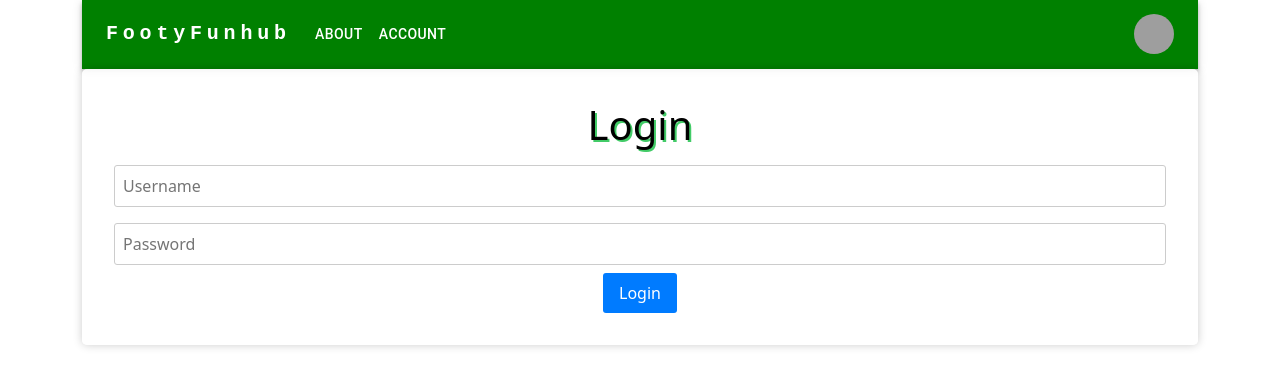
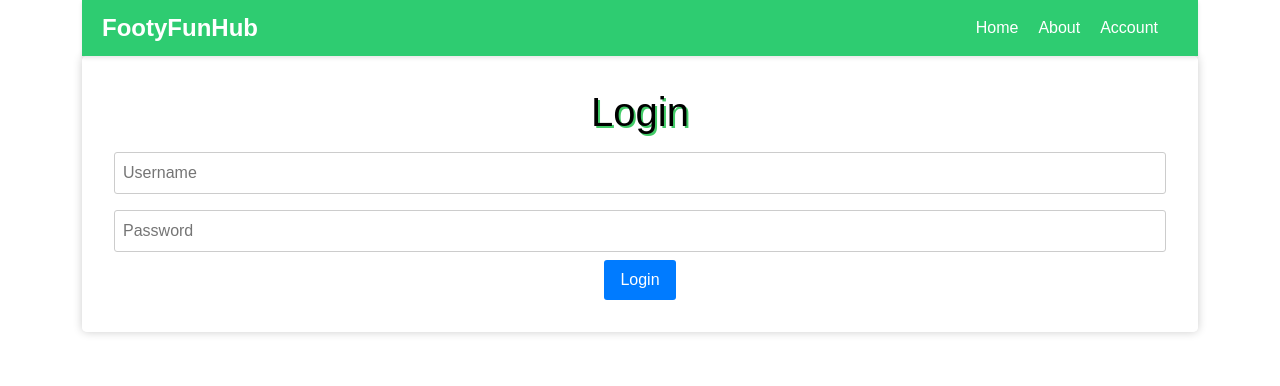
Before and after one commit to JamesLian7/aspnetserver, a React (Create React App) app in the folder reactclient/: page /Account in a window 1280 px wide. Shown: the top 386 px of the page. Built offline with nearby package versions, Linux system fonts and the light colour scheme; grey boxes are pictures that could not be loaded.

Commit message:
added better navbar

```diff
--- a/reactclient/package.json
+++ b/reactclient/package.json
@@ -16,6 +16,7 @@
     "bootstrap": "^5.3.1",
     "postcss": "^8.4.27",
     "react": "^18.2.0",
+    "react-bootstrap": "^2.8.0",
     "react-dom": "^18.2.0",
     "react-router-dom": "^6.14.2",
     "react-scripts": "5.0.1",
--- a/reactclient/src/App.js
+++ b/reactclient/src/App.js
@@ -6,9 +6,8 @@ import PostUpdateForm from "./components/PostUpdateForm";
 import About from "./components/About";
 import Account from "./components/Account";
 import Home from "./components/Home";
-
+import NavBar from "/Users/jameslian/Documents/aspnetserver/reactclient/src/components/NavBar.js"
 import "./styles.css"
-import ResponsiveAppBar from "./components/NavBar";
 
 
 
@@ -17,7 +16,7 @@ function App(){
 
   return (
     <div className="container">
-      <ResponsiveAppBar />
+
       <Routes>
         <Route path = "/" element={<Home />} />
         <Route path = "About" element={<About />} />
--- a/reactclient/src/components/About.js
+++ b/reactclient/src/components/About.js
@@ -1,5 +1,6 @@
 import React from "react";
 import "/Users/jameslian/Documents/aspnetserver/reactclient/src/about.css"
+import NavBar from "/Users/jameslian/Documents/aspnetserver/reactclient/src/components/NavBar.js"
 const About = () =>{
     return(
         <div className="App"><HeroSection /></div>
@@ -11,6 +12,8 @@ export default About;
 
 function HeroSection() {
   return (
+    <div>
+    <NavBar/>
     <main className="main">
       <section className="hero">
         <div className="hero-bg"></div>
@@ -21,5 +24,6 @@ function HeroSection() {
         </div>
       </section>
     </main>
+    </div>
   );
 }
--- a/reactclient/src/components/Account.js
+++ b/reactclient/src/components/Account.js
@@ -1,5 +1,6 @@
 import React from 'react';
 import Account from '/Users/jameslian/Documents/aspnetserver/reactclient/src/Account.css'
+import NavBar from "/Users/jameslian/Documents/aspnetserver/reactclient/src/components/NavBar.js"
 function LoginForm() {
   const login = () => {
     // Perform login logic here
@@ -8,12 +9,15 @@ function LoginForm() {
   };
 
   return (
+    <div>
+      <NavBar/>
     <div className="login-form">
       <h1>Login</h1>
       <input type="text" placeholder="Username" />
       <input type="password" placeholder="Password" />
       <button className="btn5" onClick={login}>Login</button>
     </div>
+    </div>
   );
 }
 
--- a/reactclient/src/components/Home.js
+++ b/reactclient/src/components/Home.js
@@ -5,7 +5,7 @@ import PostCreateForm from "/Users/jameslian/Documents/aspnetserver/reactclient/
 import PostUpdateForm from "/Users/jameslian/Documents/aspnetserver/reactclient/src/components/PostUpdateForm.js";
 import About from "/Users/jameslian/Documents/aspnetserver/reactclient/src/components/About.js";
 import Account from "/Users/jameslian/Documents/aspnetserver/reactclient/src/components/Account.js";
-
+import NavBar from "/Users/jameslian/Documents/aspnetserver/reactclient/src/components/NavBar.js"
 
 export default function App() {
     const [posts, setPosts] = useState([]);
@@ -47,6 +47,7 @@ export default function App() {
 
     return (
       <div className="container">
+        <NavBar/>
         <div className="box1">
           <div className="box2">
             {(showingCreateNewPostForm === false && postCurrentlyBeingUpdated === null) && (
--- a/reactclient/src/components/NavBar.js
+++ b/reactclient/src/components/NavBar.js
@@ -1,173 +1,31 @@
-import AppBar from '@mui/material/AppBar';
-import Box from '@mui/material/Box';
-import { Toolbar } from '@material-ui/core';
-import IconButton from '@mui/material/IconButton';
-import Typography from '@mui/material/Typography';
-import Menu from '@mui/material/Menu';
-import MenuIcon from '@mui/icons-material/Menu';
-import Container from '@mui/material/Container';
-import Avatar from '@mui/material/Avatar';
-import Button from '@mui/material/Button';
-import Tooltip from '@mui/material/Tooltip';
-import MenuItem from '@mui/material/MenuItem';
-import AdbIcon from '@mui/icons-material/Adb';
-import {Link} from "react-router-dom"
 
-import '../styles.css'
-import { green } from '@mui/material/colors';
-import { color } from '@mui/system';
-import * as React from 'react';
+import React, { useState } from 'react';
+import styles from "/Users/jameslian/Documents/aspnetserver/reactclient/src/styles.css"
 
 
-const pages = [ 'About', 'Account'];
-const settings = ['Profile', 'Account', 'Dashboard', 'Logout'];
+const Navbar = () => {
+  const [showMenu, setShowMenu] = useState(false);
 
-function ResponsiveAppBar() {
-  const [anchorElNav, setAnchorElNav] = React.useState(null);
-  const [anchorElUser, setAnchorElUser] = React.useState(null);
-
-  const handleOpenNavMenu = (event) => {
-    setAnchorElNav(event.currentTarget);
-  };
-  const handleOpenUserMenu = (event) => {
-    setAnchorElUser(event.currentTarget);
-  };
-
-  const handleCloseNavMenu = () => {
-    setAnchorElNav(null);
-  };
-
-  const handleCloseUserMenu = () => {
-    setAnchorElUser(null);
+  const toggleMenu = () => {
+    setShowMenu(!showMenu);
   };
 
   return (
-<AppBar className={"help"} position="static" sx={{ backgroundColor: 'green' }}>
-      <Container maxWidth="xl">
-        <Toolbar disableGutters>
+    <nav className="navbar">
+      <a href="/" className="nav-title">
+        FootyFunHub
+      </a>
+      <ul className={`nav-links ${showMenu ? 'show' : ''}`}>
+        <li><a href="/">Home</a></li>
+        <li><a href="/About">About</a></li>
+        <li><a href="/Account">Account</a></li>
 
-          <Typography
-            variant="h6"
-            noWrap
-            component="a"
-            href="/"
-            sx={{
-              mr: 2,
-              display: { xs: 'none', md: 'flex' },
-              fontFamily: 'monospace',
-              fontWeight: 700,
-              letterSpacing: '.3rem',
-              color: 'inherit',
-              textDecoration: 'none',
-              hover:"red"
-            }}
-          >
-            FootyFunhub
-          </Typography>
+      </ul>
+      <div className="menu-icon" onClick={toggleMenu}>
+        <i className="fa fa-bars"></i>
+      </div>
+    </nav>
+  );
+};
 
-          <Box sx={{ flexGrow: 1, display: { xs: 'flex', md: 'none' } }}>
-            <IconButton
-              size="large"
-              aria-label="account of current user"
-              aria-controls="menu-appbar"
-              aria-haspopup="true"
-              onClick={handleOpenNavMenu}
-              color="inherit"
-            >
-              <MenuIcon />
-            </IconButton>
-            <Menu
-              id="menu-appbar"
-              anchorEl={anchorElNav}
-              anchorOrigin={{
-                vertical: 'bottom',
-                horizontal: 'left',
-              }}
-              keepMounted
-              transformOrigin={{
-                vertical: 'top',
-                horizontal: 'left',
-              }}
-              open={Boolean(anchorElNav)}
-              onClose={handleCloseNavMenu}
-              sx={{
-                display: { xs: 'block', md: 'none' },
-              }}
-            >
-              {pages.map((page) => (
-                <MenuItem key={page} onClick={handleCloseNavMenu}>
-                  <Typography textAlign="center">
-                    <Link style={{textDecoration: "none", color: "white"}} to={`/${page}`}>{page}</Link>
-                  </Typography>
-                </MenuItem>
-              ))}
-            </Menu>
-          </Box>
-          <AdbIcon sx={{ display: { xs: 'flex', md: 'none' }, mr: 1 }} />
-          <Typography
-            variant="h5"
-            noWrap
-            component="a"
-            href=""
-            sx={{
-              mr: 2,
-              display: { xs: 'flex', md: 'none' },
-              flexGrow: 1,
-              fontFamily: 'monospace',
-              fontWeight: 700,
-              letterSpacing: '.3rem',
-              color: 'inherit',
-              textDecoration: 'none',
-            }}
-          >
-            LOGO
-          </Typography>
-          <Box sx={{ flexGrow: 1, display: { xs: 'none', md: 'flex' } }}>
-            {pages.map((page) => (
-              <Button
-                key={page}
-                onClick={handleCloseNavMenu}
-                sx={{ my: 2, color: 'white', display: 'block' }}
-              >
-                 <Link style={{textDecoration: "none", color: "white"}} to={`/${page}`}>{page}</Link>
-
-              </Button>
-            ))}
-          </Box>
-
-          <Box sx={{ flexGrow: 0 }}>
-            <Tooltip title="Open settings">
-              <IconButton onClick={handleOpenUserMenu} sx={{ p: 0 }}>
-                <Avatar alt="James Lian" src="/static/images/avatar/2.jpg" />
-              </IconButton>
-            </Tooltip>
-            <Menu
-              sx={{ mt: '45px' }}
-              id="menu-appbar"
-              anchorEl={anchorElUser}
-              anchorOrigin={{
-                vertical: 'top',
-                horizontal: 'right',
-              }}
-              keepMounted
-              transformOrigin={{
-                vertical: 'top',
-                horizontal: 'right',
-              }}
-              open={Boolean(anchorElUser)}
-              onClose={handleCloseUserMenu}
-            >
-              {settings.map((setting) => (
-                <MenuItem key={setting} onClick={handleCloseUserMenu}>
-                  <Typography textAlign="center">{setting}</Typography>
-                </MenuItem>
-              ))}
-            </Menu>
-          </Box>
-        </Toolbar>
-      </Container>
-    </AppBar>
-  );
-}
-
-export default ResponsiveAppBar;
+export default Navbar;
--- a/reactclient/src/styles.css
+++ b/reactclient/src/styles.css
@@ -254,3 +254,105 @@ h2{
 
   font-size: 50px;
 }
+
+
+* {
+  margin: 0;
+  padding: 0;
+  box-sizing: border-box;
+}
+
+
+body {
+  font-family: Arial, sans-serif;
+}
+
+/* Reset some default styles */
+* {
+  margin: 0;
+  padding: 0;
+  box-sizing: border-box;
+}
+
+/* Global styles */
+body {
+  font-family: Arial, sans-serif;
+}
+
+/* Navbar styles */
+.navbar {
+  display: flex;
+  justify-content: space-between;
+  align-items: center;
+  background-color: #2ecc71; /* Green color */
+  color: #fff;
+  padding: 10px 20px;
+  box-shadow: 0 2px 4px rgba(0, 0, 0, 0.1); /* Add 3D effect with box shadow */
+}
+
+.nav-title {
+  font-size: 24px;
+  font-weight: bold;
+}
+
+.nav-links {
+  list-style: none;
+  display: flex;
+  margin: 0;
+  padding: 0;
+}
+.nav-title{
+  text-decoration: none;
+  color: white;
+}
+.nav-title:hover{
+  color: #f39c12;
+  transition: color 0.3s ease-in-out;
+}
+.nav-links li {
+  margin-right: 20px;
+}
+
+.nav-links a {
+  text-decoration: none;
+  color: #fff;
+  transition: color 0.3s ease-in-out;
+}
+
+.nav-links a:hover {
+  color: #f39c12;
+}
+
+.menu-icon {
+  font-size: 24px;
+  cursor: pointer;
+  display: none;
+}
+
+/* Media queries */
+@media screen and (max-width: 768px) {
+  .navbar {
+    flex-direction: column;
+  }
+
+  .menu-icon {
+    display: block;
+  }
+
+  .nav-links {
+    display: none;
+    flex-direction: column;
+    text-align: center;
+    width: 100%;
+    background-color: #2ecc71; /* Green color */
+    position: absolute;
+    top: 60px;
+    left: 0;
+    z-index: 1;
+    box-shadow: 0 2px 4px rgba(0, 0, 0, 0.1); /* Add 3D effect with box shadow */
+  }
+
+  .nav-links.show {
+    display: flex;
+  }
+}
```
Also changed, not shown: 2 other files (tests, documents, lock files or other folders).
